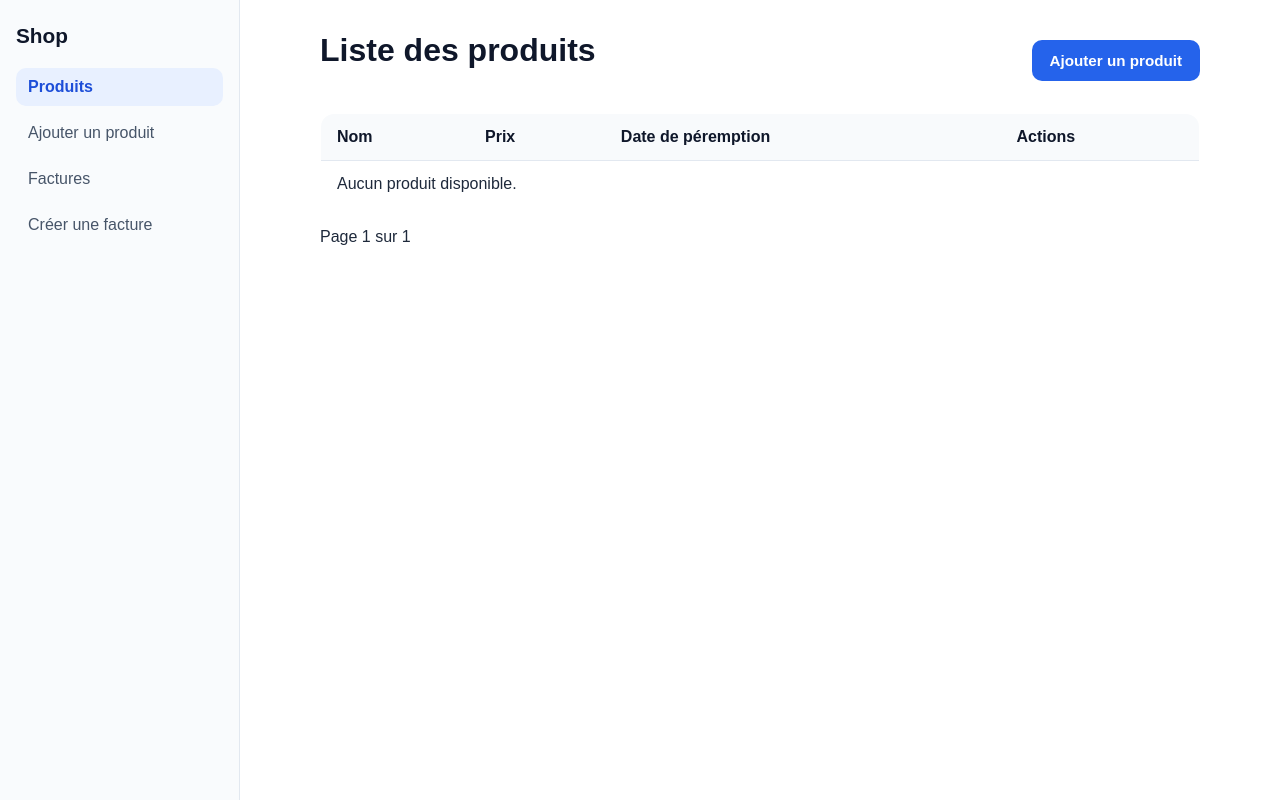
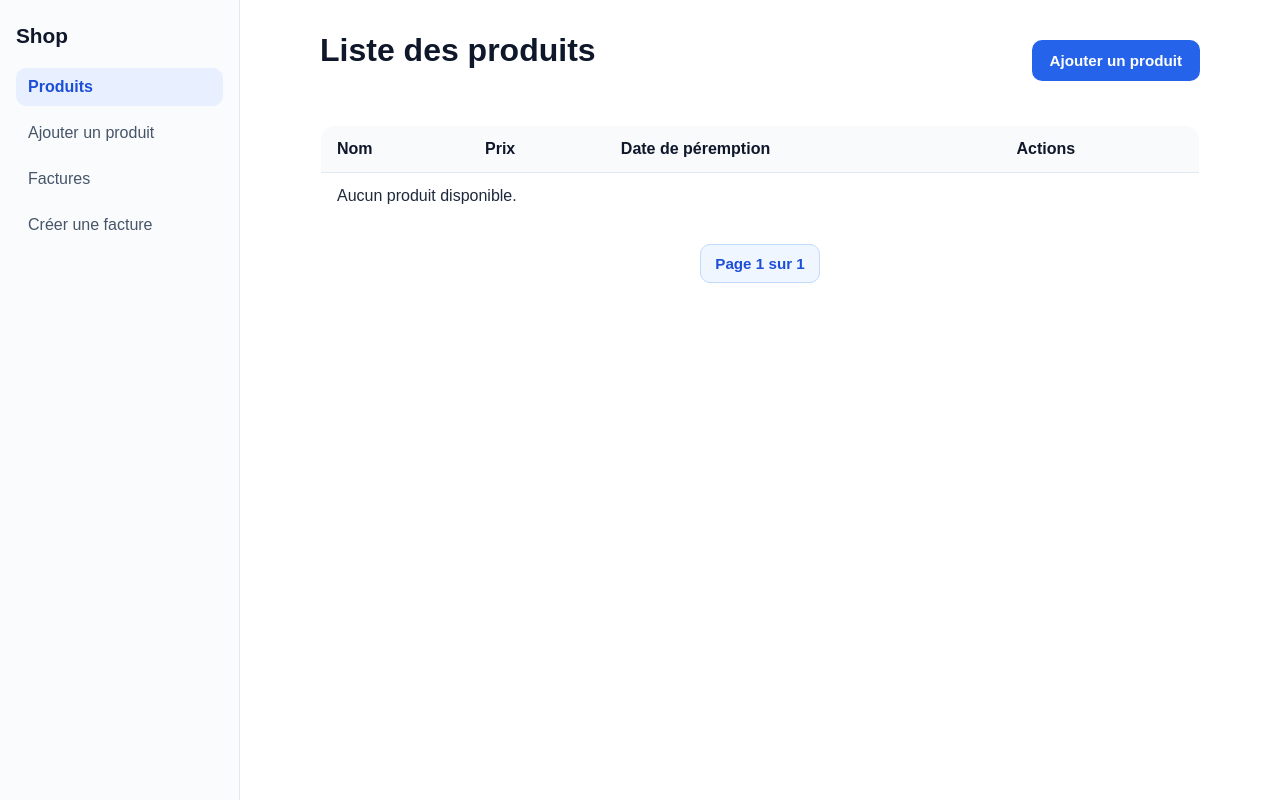
Before and after one commit to LexyRani/Python_Django_T, a Django app: page /products/ in a window 1280 px wide. Run offline with Django 5.2, Linux system fonts and the light colour scheme; data that the repository does not hold is empty.

Commit message:
Amelioration of the pagination CSS

```diff
--- a/Exercice 2/WebAppDjango/shop/static/shop/style.css
+++ b/Exercice 2/WebAppDjango/shop/static/shop/style.css
@@ -301,14 +301,40 @@
 }
 
 /* Pagination */
-.pagination {
-    margin-top: 20px;
+.pagination-wrapper {
+    margin-top: 24px;
+    display: flex;
+    justify-content: center;
 }
 
-.pagination a {
-    margin-right: 10px;
+.pagination {
+    display: flex;
+    align-items: center;
+    gap: 10px;
+    flex-wrap: wrap;
 }
 
+.pagination a,
+.pagination-current {
+    display: inline-block;
+    padding: 10px 14px;
+    border: 1px solid #e2e8f0;
+    border-radius: 10px;
+    background-color: #ffffff;
+    font-size: 0.95rem;
+}
+
+.pagination a:hover {
+    background-color: #f1f5f9;
+    text-decoration: none;
+}
+
+.pagination-current {
+    background-color: #eff6ff;
+    color: #1d4ed8;
+    font-weight: 600;
+    border-color: #bfdbfe;
+}
 /* Détail facture */
 .invoice-detail-header {
     margin-bottom: 24px;
@@ -339,6 +365,11 @@
 .summary-total {
     font-weight: 700;
     color: #0f172a;
+}
+
+.table-wrapper {
+    width: 100%;
+    overflow-x: auto;
 }
 
 /* Mobile */
--- a/Exercice 2/WebAppDjango/shop/templates/shop/product_list.html
+++ b/Exercice 2/WebAppDjango/shop/templates/shop/product_list.html
@@ -4,7 +4,7 @@
         <div class="page-header">
             <h1>Liste des produits</h1>
             <a href="{% url 'product-create' %}" class="btn">Ajouter un produit</a>
-        </div>
+        <div class="table-wrapper">
         <table class="product-table">
             <thead>
                 <tr>
@@ -36,16 +36,21 @@
                 {% endfor %}
             </tbody>
         </table>
+    <nav class="pagination-wrapper" aria-label="Pagination des produits">
         <div class="pagination">
             {% if page_obj.has_previous %}
                 <a href="?page=1">&laquo; Premier</a>
                 <a href="?page={{ page_obj.previous_page_number }}">Précédent</a>
             {% endif %}
-            <span>Page {{ page_obj.number }} sur {{ page_obj.paginator.num_pages }}</span>
+
+            <span class="pagination-current">
+                Page {{ page_obj.number }} sur {{ page_obj.paginator.num_pages }}
+            </span>
+
             {% if page_obj.has_next %}
                 <a href="?page={{ page_obj.next_page_number }}">Suivant</a>
                 <a href="?page={{ page_obj.paginator.num_pages }}">Dernier &raquo;</a>
             {% endif %}
         </div>
-    </div>
+    </nav>
 {% endblock %}
```
